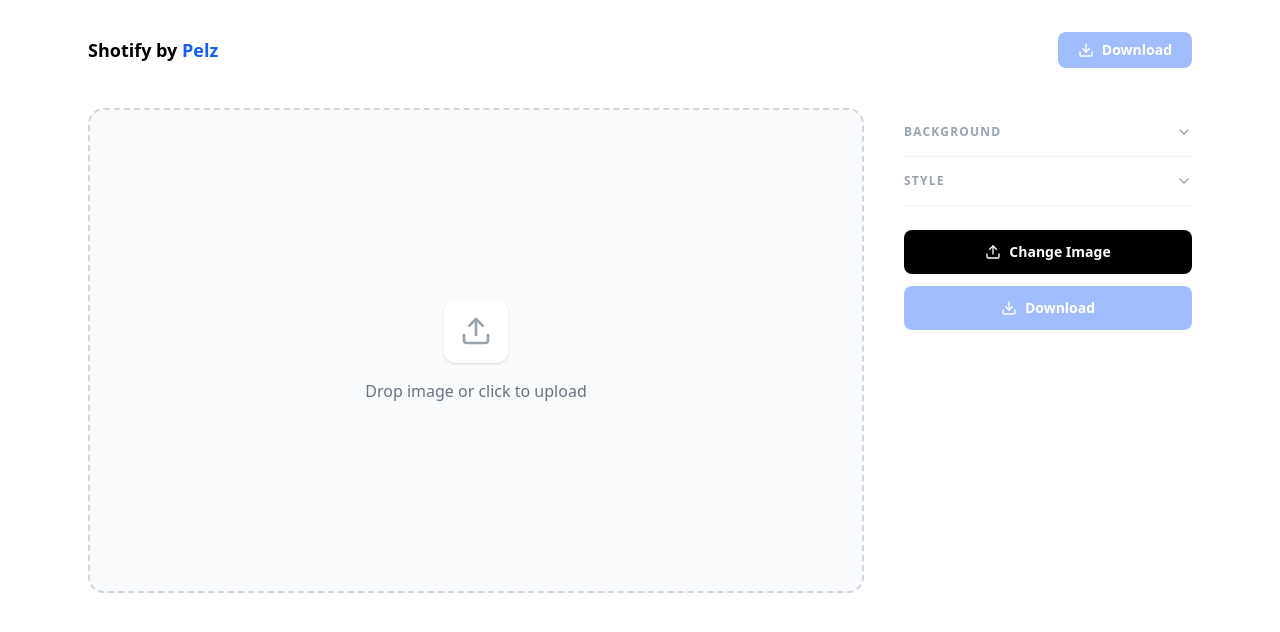
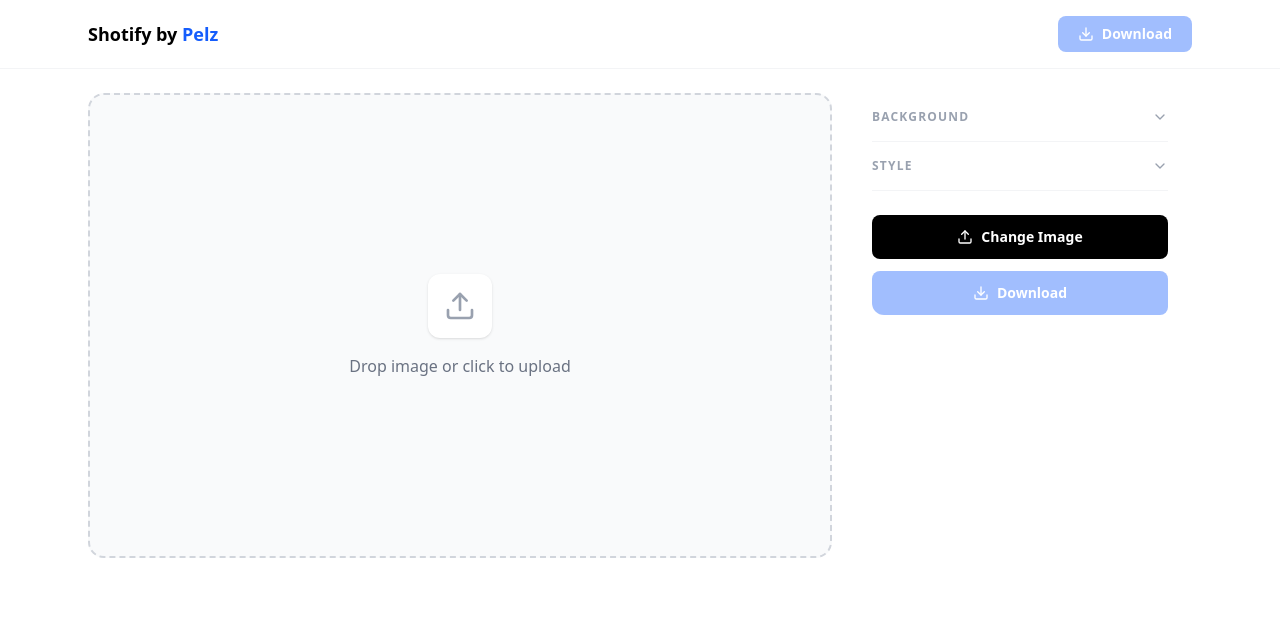
Before and after one commit to Pelz01/shotify, a Next.js app: page / in a window 1280 px wide. Shown: the top 632 px of the page. Built offline with nearby package versions, Linux system fonts and the light colour scheme.

Commit message:
Make header sticky, settings panel scrollable with proper spacing

```diff
--- a/src/app/page.tsx
+++ b/src/app/page.tsx
@@ -209,11 +209,9 @@ export default function Home() {
         }}
       />
 
-      {/* Centered Container for ALL content */}
-      <div className="max-w-6xl mx-auto px-4 sm:px-6 py-4 sm:py-8">
-
-        {/* Header - Inside Container */}
-        <header className="flex items-center justify-between mb-6 sm:mb-10">
+      {/* Sticky Header */}
+      <header className="sticky top-0 z-50 bg-white/95 backdrop-blur-sm border-b border-gray-100">
+        <div className="max-w-6xl mx-auto px-4 sm:px-6 py-3 sm:py-4 flex items-center justify-between">
           <span className="font-bold text-base sm:text-lg text-black">
             Shotify by <span className="text-blue-600">Pelz</span>
           </span>
@@ -224,7 +222,11 @@ export default function Home() {
           >
             <Download className="w-3.5 h-3.5 sm:w-4 sm:h-4" /> Download
           </button>
-        </header>
+        </div>
+      </header>
+
+      {/* Main Content Container */}
+      <div className="max-w-6xl mx-auto px-4 sm:px-6 py-4 sm:py-6">
 
         {/* Main Layout: Preview + Controls */}
         <div className="flex flex-col lg:flex-row gap-6 lg:gap-10">
@@ -274,7 +276,7 @@ export default function Home() {
           </div>
 
           {/* Controls Panel - Right Side on desktop, Below on mobile */}
-          <div className="w-full lg:w-72 shrink-0 bg-gray-50 lg:bg-transparent rounded-xl p-4 lg:p-0">
+          <div className="w-full lg:w-80 shrink-0 bg-gray-50 lg:bg-transparent rounded-xl p-4 lg:p-0 lg:pr-6 lg:sticky lg:top-20 lg:self-start lg:max-h-[calc(100vh-6rem)] lg:overflow-y-auto">
 
             <CollapsibleSection title="BACKGROUND" defaultOpen={false}>
               <div className="space-y-3">
```
